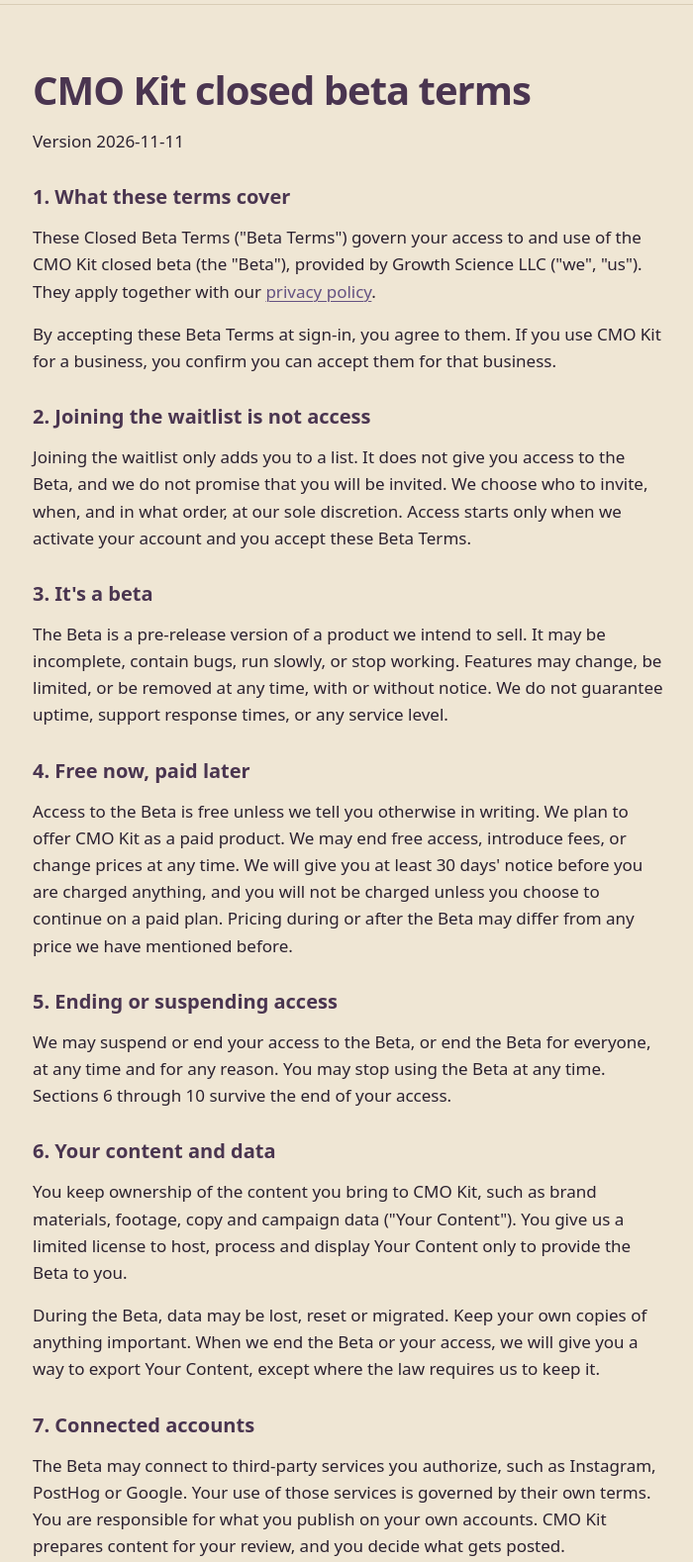
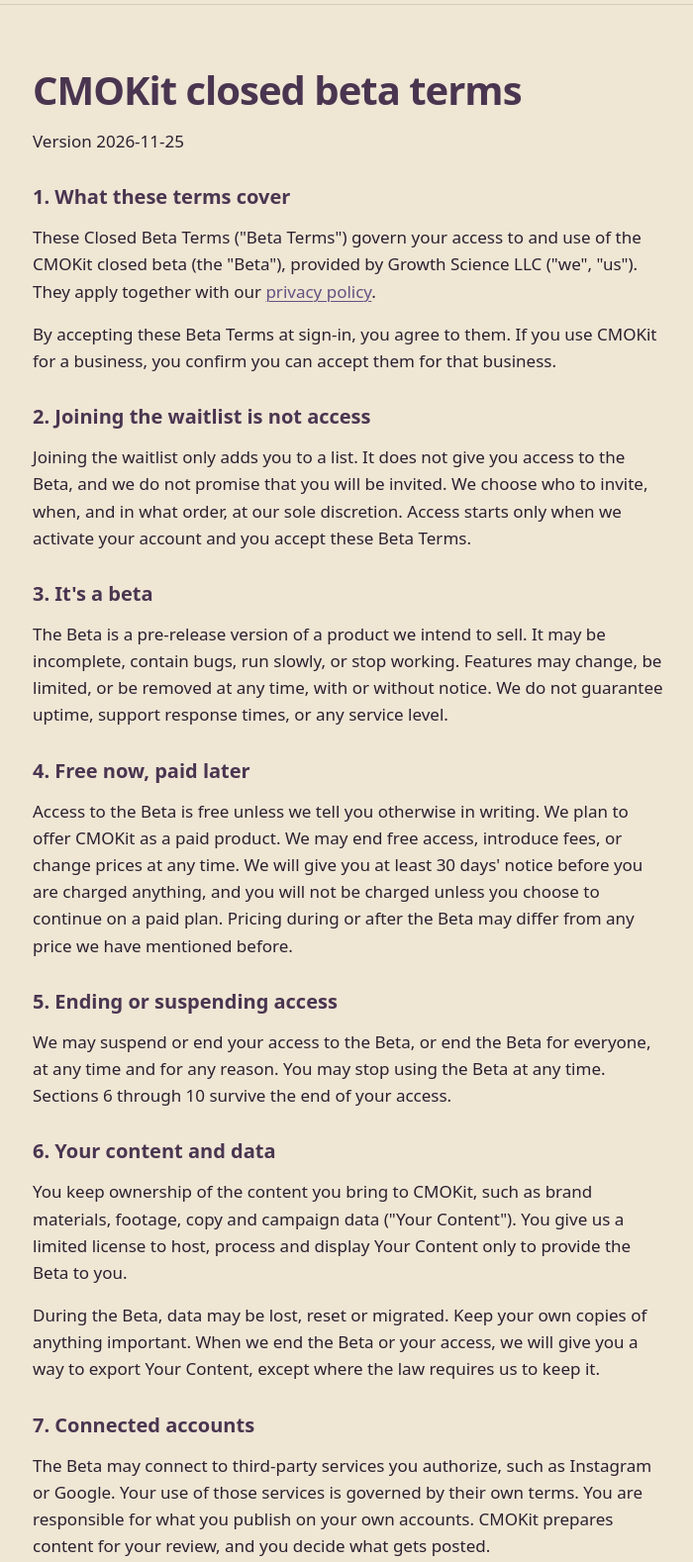
Before and after one commit to cmokit/cmokit-site, an Astro site: page /beta-terms in a window 1280 px wide. Shown: the part 60-1638 px from the top of the page at 99% size, without its empty margins (63-763 px from the left). Built offline with nearby package versions, Linux system fonts and the light colour scheme; Astro itself is replaced by a stand-in of ours.

Commit message:
Drop PostHog from the beta terms and write CMOKit as one word (#10)
The hosted app no longer uses PostHog, so the terms stop naming it as a
connected service. A text change is a new version, so the version moves
to 2026-11-25.

Co-authored-by: Claude <noreply@anthropic.com>

```diff
--- a/src/pages/beta-terms.astro
+++ b/src/pages/beta-terms.astro
@@ -1,21 +1,21 @@
 ---
-// CMO Kit's closed beta terms, which a person accepts at their first sign-in after activation. The
+// CMOKit's closed beta terms, which a person accepts at their first sign-in after activation. The
 // hosted content server's TERMS_URL is this page and its TERMS_VERSION is `version`. Any change to
 // the text is a new version: change `version` here and TERMS_VERSION together, so everyone is asked
 // to accept again.
 import Page from '../layouts/Page.astro';
 
-const version = '2026-11-11';
+const version = '2026-11-25';
 ---
 
-<Page title="CMO Kit closed beta terms">
+<Page title="CMOKit closed beta terms">
   <article class="container"><div class="prose">
-  <h1>CMO Kit closed beta terms</h1>
+  <h1>CMOKit closed beta terms</h1>
   <p>Version {version}</p>
 
   <h2>1. What these terms cover</h2>
-  <p>These Closed Beta Terms ("Beta Terms") govern your access to and use of the CMO Kit closed beta (the "Beta"), provided by Growth Science LLC ("we", "us"). They apply together with our <a href="/privacy/">privacy policy</a>.</p>
-  <p>By accepting these Beta Terms at sign-in, you agree to them. If you use CMO Kit for a business, you confirm you can accept them for that business.</p>
+  <p>These Closed Beta Terms ("Beta Terms") govern your access to and use of the CMOKit closed beta (the "Beta"), provided by Growth Science LLC ("we", "us"). They apply together with our <a href="/privacy/">privacy policy</a>.</p>
+  <p>By accepting these Beta Terms at sign-in, you agree to them. If you use CMOKit for a business, you confirm you can accept them for that business.</p>
 
   <h2>2. Joining the waitlist is not access</h2>
   <p>Joining the waitlist only adds you to a list. It does not give you access to the Beta, and we do not promise that you will be invited. We choose who to invite, when, and in what order, at our sole discretion. Access starts only when we activate your account and you accept these Beta Terms.</p>
@@ -24,20 +24,20 @@ const version = '2026-11-11';
   <p>The Beta is a pre-release version of a product we intend to sell. It may be incomplete, contain bugs, run slowly, or stop working. Features may change, be limited, or be removed at any time, with or without notice. We do not guarantee uptime, support response times, or any service level.</p>
 
   <h2>4. Free now, paid later</h2>
-  <p>Access to the Beta is free unless we tell you otherwise in writing. We plan to offer CMO Kit as a paid product. We may end free access, introduce fees, or change prices at any time. We will give you at least 30 days' notice before you are charged anything, and you will not be charged unless you choose to continue on a paid plan. Pricing during or after the Beta may differ from any price we have mentioned before.</p>
+  <p>Access to the Beta is free unless we tell you otherwise in writing. We plan to offer CMOKit as a paid product. We may end free access, introduce fees, or change prices at any time. We will give you at least 30 days' notice before you are charged anything, and you will not be charged unless you choose to continue on a paid plan. Pricing during or after the Beta may differ from any price we have mentioned before.</p>
 
   <h2>5. Ending or suspending access</h2>
   <p>We may suspend or end your access to the Beta, or end the Beta for everyone, at any time and for any reason. You may stop using the Beta at any time. Sections 6 through 10 survive the end of your access.</p>
 
   <h2>6. Your content and data</h2>
-  <p>You keep ownership of the content you bring to CMO Kit, such as brand materials, footage, copy and campaign data ("Your Content"). You give us a limited license to host, process and display Your Content only to provide the Beta to you.</p>
+  <p>You keep ownership of the content you bring to CMOKit, such as brand materials, footage, copy and campaign data ("Your Content"). You give us a limited license to host, process and display Your Content only to provide the Beta to you.</p>
   <p>During the Beta, data may be lost, reset or migrated. Keep your own copies of anything important. When we end the Beta or your access, we will give you a way to export Your Content, except where the law requires us to keep it.</p>
 
   <h2>7. Connected accounts</h2>
-  <p>The Beta may connect to third-party services you authorize, such as Instagram, PostHog or Google. Your use of those services is governed by their own terms. You are responsible for what you publish on your own accounts. CMO Kit prepares content for your review, and you decide what gets posted.</p>
+  <p>The Beta may connect to third-party services you authorize, such as Instagram or Google. Your use of those services is governed by their own terms. You are responsible for what you publish on your own accounts. CMOKit prepares content for your review, and you decide what gets posted.</p>
 
   <h2>8. Feedback</h2>
-  <p>If you send us feedback, ideas or suggestions about CMO Kit, we may use them for any purpose without obligation to you.</p>
+  <p>If you send us feedback, ideas or suggestions about CMOKit, we may use them for any purpose without obligation to you.</p>
 
   <h2>9. Confidentiality</h2>
   <p>The Beta and anything we share with you about it that is not public is confidential. Please don't publish screenshots, benchmarks or details of unreleased features without our permission.</p>
```
